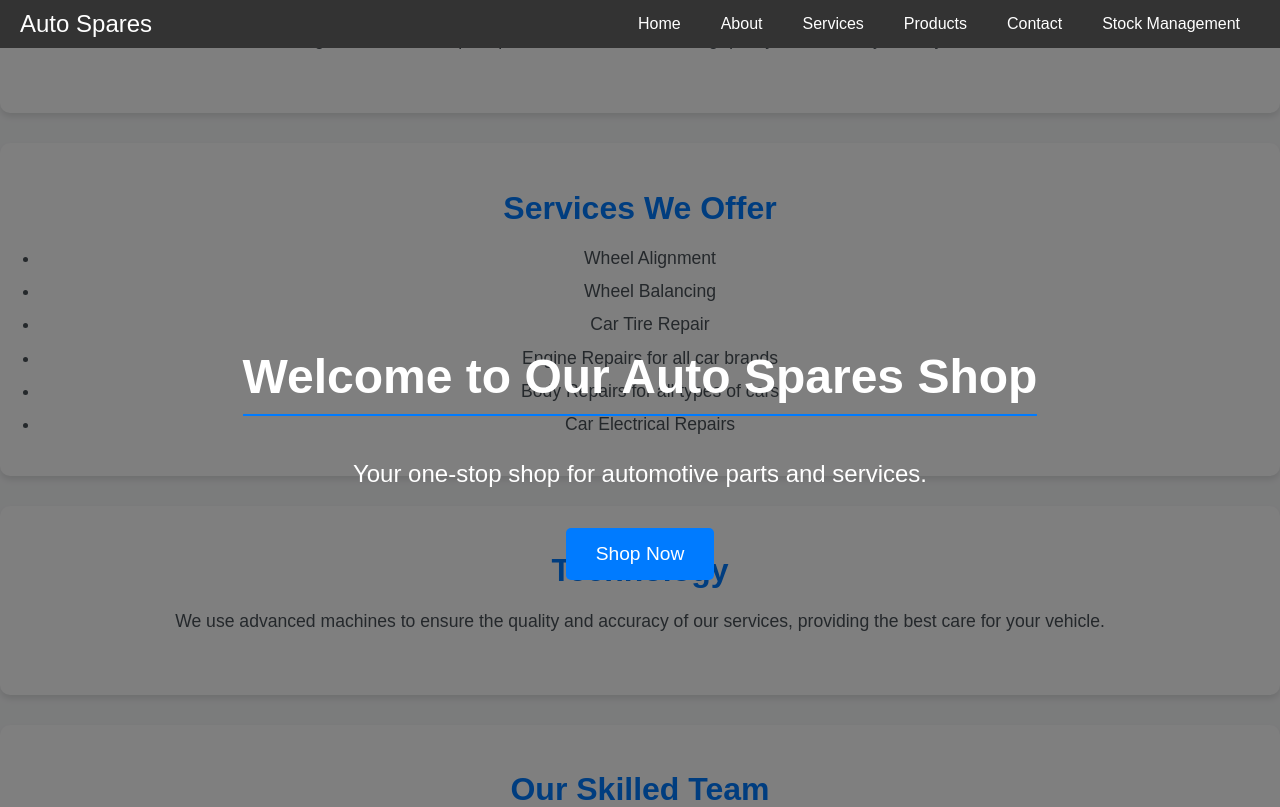
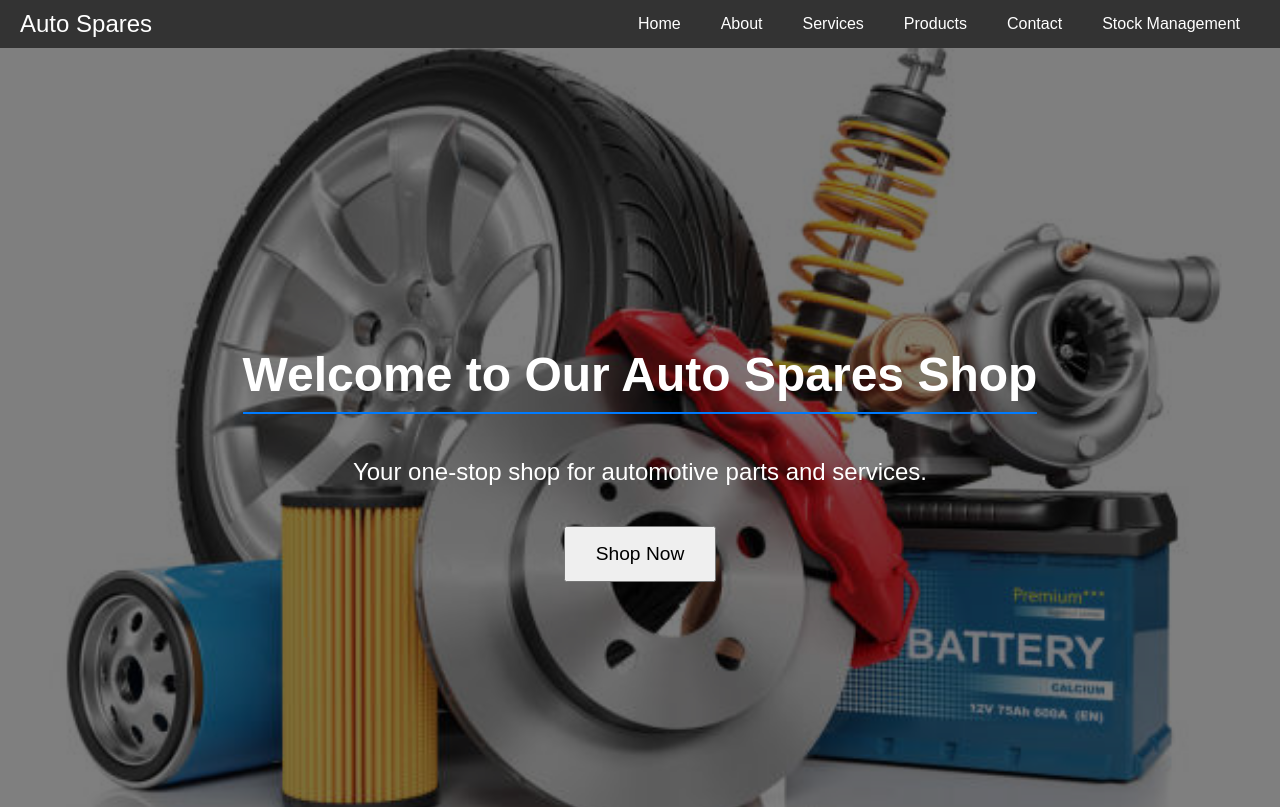
Before and after one commit to machakelvin/auto-spares, a React (Create React App) app: page / in a window 1280 px wide. Shown: the top 807 px of the page. Built offline with nearby package versions, Linux system fonts and the light colour scheme.

Commit message:
chore: Refactor Home component and CSS

```diff
--- a/src/components/Home.css
+++ b/src/components/Home.css
@@ -40,76 +40,4 @@
 .cta-button {
   padding: 15px 30px;
   font-size: 1.2em;
-    background-color: #007bff;
-    color: white;
-    border: none;
-    border-radius: 5px;
-    cursor: pointer;
-    transition: background-color 0.3s ease;
 }
-
-  .cta-button:hover {
-    background-color: #0056b3;
-  }
-
-  .info-sections {
-    background-color: #f8f9fa;
-    padding: 40px 20px;
-    border-top: 2px solid #007bff;
-    border-bottom: 2px solid #007bff;
-    width: 100%;
-  }
-
-  .info-section {
-    margin-bottom: 30px;
-    background: #ffffff;
-    padding: 20px;
-    border-radius: 10px;
-    box-shadow: 0 4px 6px rgba(0, 0, 0, 0.1);
-  }
-
-  .info-section h2 {
-    font-size: 2em;
-    color: #007bff;
-    margin-bottom: 10px;
-  }
-
-  .info-section p,
-  .info-section ul {
-    font-size: 1.1em;
-    line-height: 1.6;
-    color: #495057;
-  }
-
-  .info-section ul {
-    list-style-type: disc;
-    padding-left: 20px;
-  }
-
-  .info-section ul li {
-    margin-bottom: 5px;
-  }
-
-  @media (max-width: 600px) {
-    .hero h1 {
-      font-size: 2em;
-    }
-
-    .hero p {
-      font-size: 1.2em;
-    }
-
-    .cta-button {
-      padding: 10px 20px;
-      font-size: 1em;
-    }
-
-    .info-section h2 {
-      font-size: 1.5em;
-    }
-
-    .info-section p,
-    .info-section ul {
-      font-size: 1em;
-    }
-  }
--- a/src/components/Home.js
+++ b/src/components/Home.js
@@ -1,40 +1,22 @@
 import React from 'react';
 import './Home.css';
 import backgroundImage from '../assets/automotive-spare-parts.jpg';  // Update the path
+import { useNavigate } from 'react-router-dom';
 
 function Home() {
+  const navigate = useNavigate()
+
+  const redirectToProduct = ()=>{
+    navigate('/products')
+  }
   return (
     <div className="hero" style={{ backgroundImage: `url(${backgroundImage})` }}>
       <div className="overlay">
         <h1>Welcome to Our Auto Spares Shop</h1>
         <p>Your one-stop shop for automotive parts and services.</p>
-        <button className="cta-button">Shop Now</button>
+        <button className="cta-button" onClick={redirectToProduct}>Shop Now</button>
       </div>
-      <div className="info-sections">
-        <section className="info-section">
-          <h2>About Us</h2>
-          <p>We offer a wide range of automotive spare parts and services, ensuring quality and reliability for all your automotive needs.</p>
-        </section>
-        <section className="info-section">
-          <h2>Services We Offer</h2>
-          <ul>
-            <li>Wheel Alignment</li>
-            <li>Wheel Balancing</li>
-            <li>Car Tire Repair</li>
-            <li>Engine Repairs for all car brands</li>
-            <li>Body Repairs for all types of cars</li>
-            <li>Car Electrical Repairs</li>
-          </ul>
-        </section>
-        <section className="info-section">
-          <h2>Technology</h2>
-          <p>We use advanced machines to ensure the quality and accuracy of our services, providing the best care for your vehicle.</p>
-        </section>
-        <section className="info-section">
-          <h2>Our Skilled Team</h2>
-          <p>Our team of skilled professionals is dedicated to providing top-notch services for all your automotive needs. From engine repairs to bodywork, we have the expertise to handle it all.</p>
-        </section>
-      </div>
+
     </div>
   );
 }
```
Lines whose indentation alone changed are shown as unchanged.
